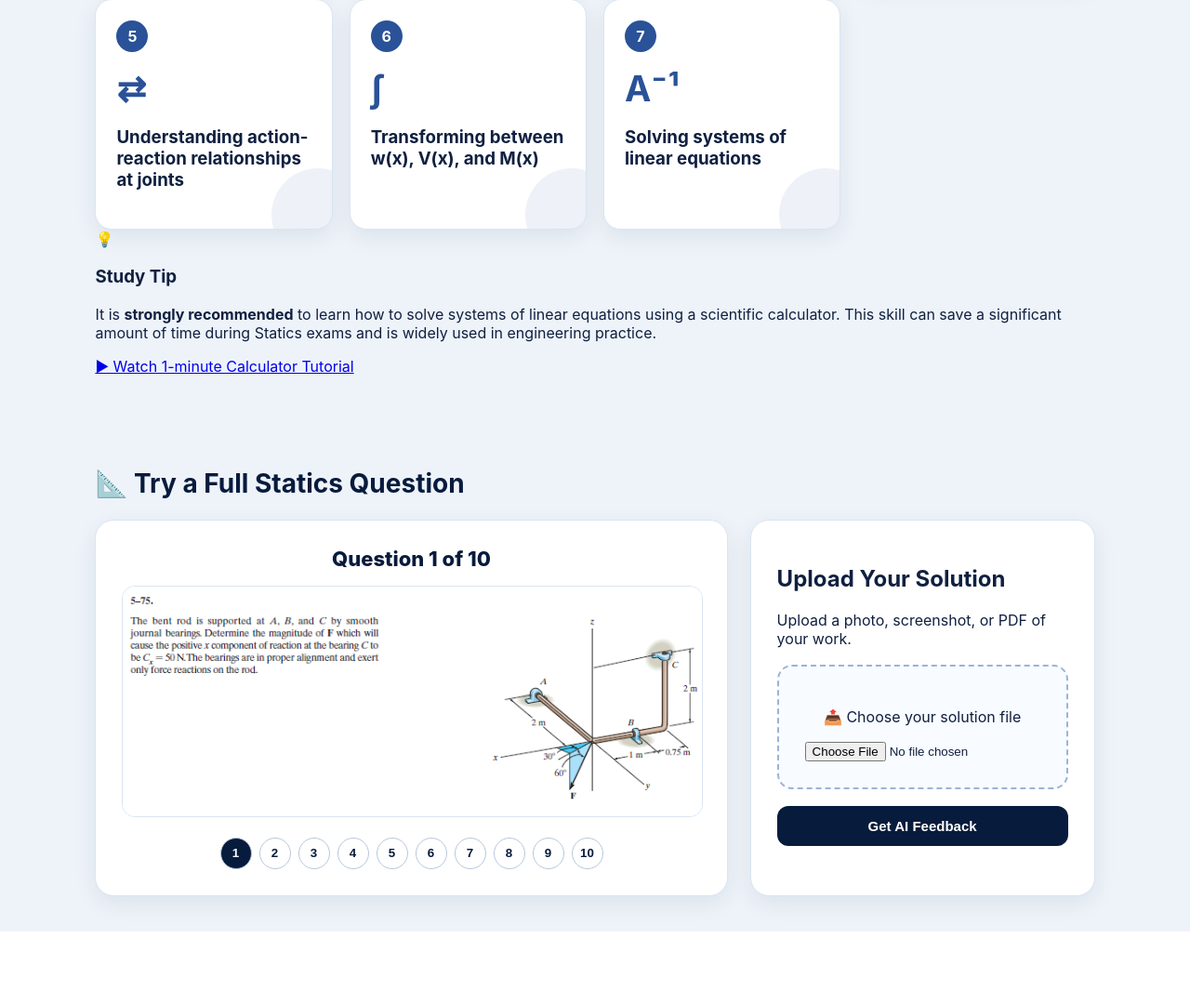
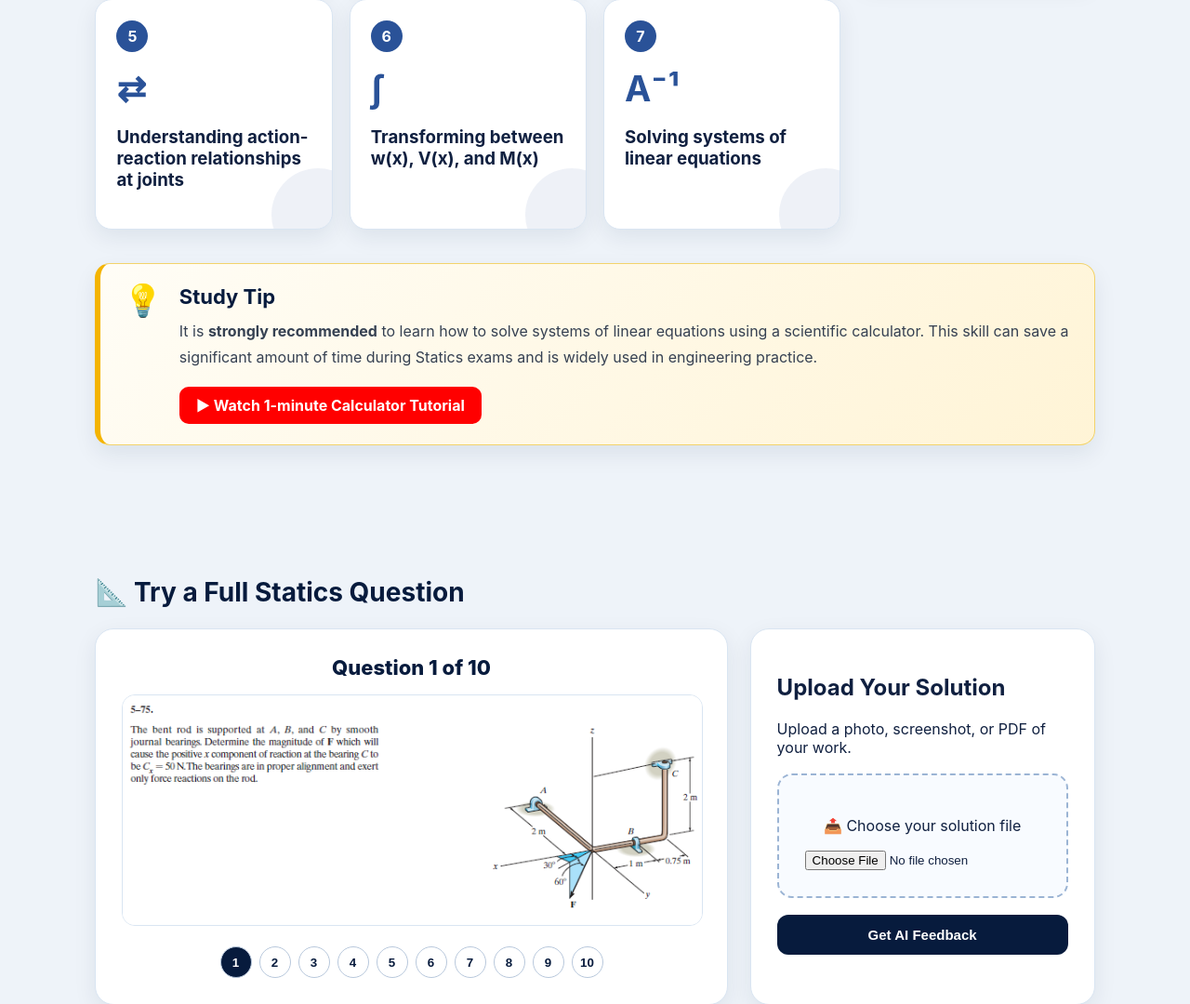
Before and after one commit to mfatihdinc61/staticscouch, a Flask app: page / in a window 1280 px wide. Shown: the part 850-1930 px from the top of the page at 93% size. Before the commit the page ends 1852 px from the top, so only its background shows below. Run offline with Flask 3, Linux system fonts and the light colour scheme; some libraries are stand-ins or nearby versions.

Commit message:
Update index.html
study tip added

```diff
--- a/templates/index.html
+++ b/templates/index.html
@@ -249,6 +249,79 @@
       margin-bottom: 22px;
     }
 
+
+
+
+
+    .study-tip{
+    width:100%;
+    margin:36px 0 42px;
+
+    display:flex;
+    align-items:flex-start;
+    gap:18px;
+
+    padding:22px 24px;
+
+    background:linear-gradient(135deg,#fffdf6,#fff4d6);
+    border:1px solid #f2d36b;
+    border-left:6px solid #f4b400;
+    border-radius:16px;
+
+    box-shadow:0 10px 25px rgba(16,32,64,.08);
+
+    box-sizing:border-box;
+}
+
+.study-tip-icon{
+    font-size:34px;
+    line-height:1;
+    flex-shrink:0;
+}
+
+.study-tip-content{
+    flex:1;
+}
+
+.study-tip-content h3{
+    margin:0 0 10px;
+    color:#071b3d;
+    font-size:22px;
+}
+
+.study-tip-content p{
+    margin:0;
+    color:#364152;
+    line-height:1.75;
+    font-size:16px;
+}
+
+.youtube-btn{
+    display:inline-block;
+    margin-top:18px;
+
+    padding:10px 18px;
+
+    background:#ff0000;
+    color:white !important;
+
+    text-decoration:none;
+    font-weight:700;
+
+    border-radius:10px;
+
+    transition:.2s;
+}
+
+.youtube-btn:hover{
+    background:#d40000;
+    transform:translateY(-2px);
+    box-shadow:0 8px 18px rgba(255,0,0,.25);
+}
+
+
+
+
     @keyframes spin {
       to { transform: rotate(360deg); }
     }
```
